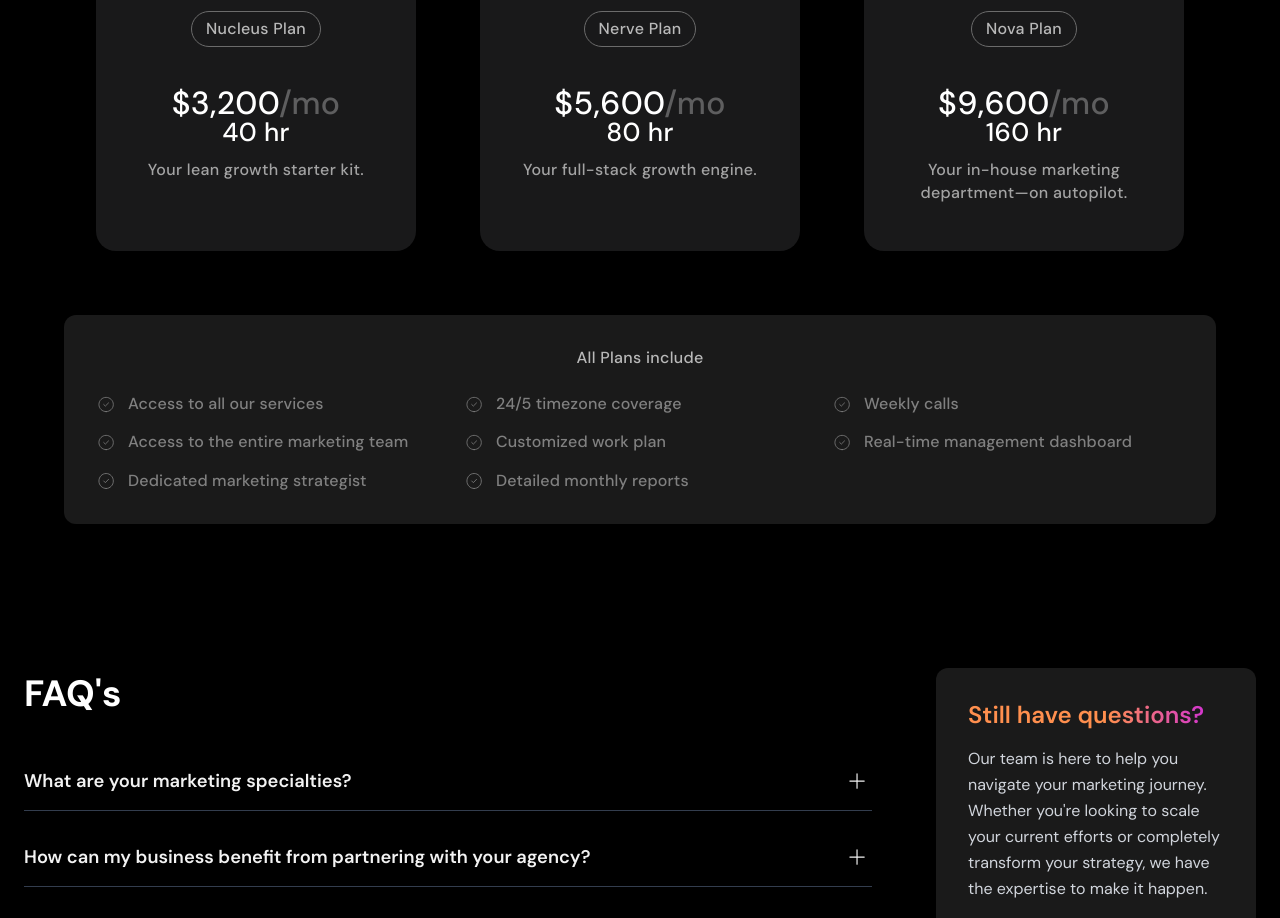
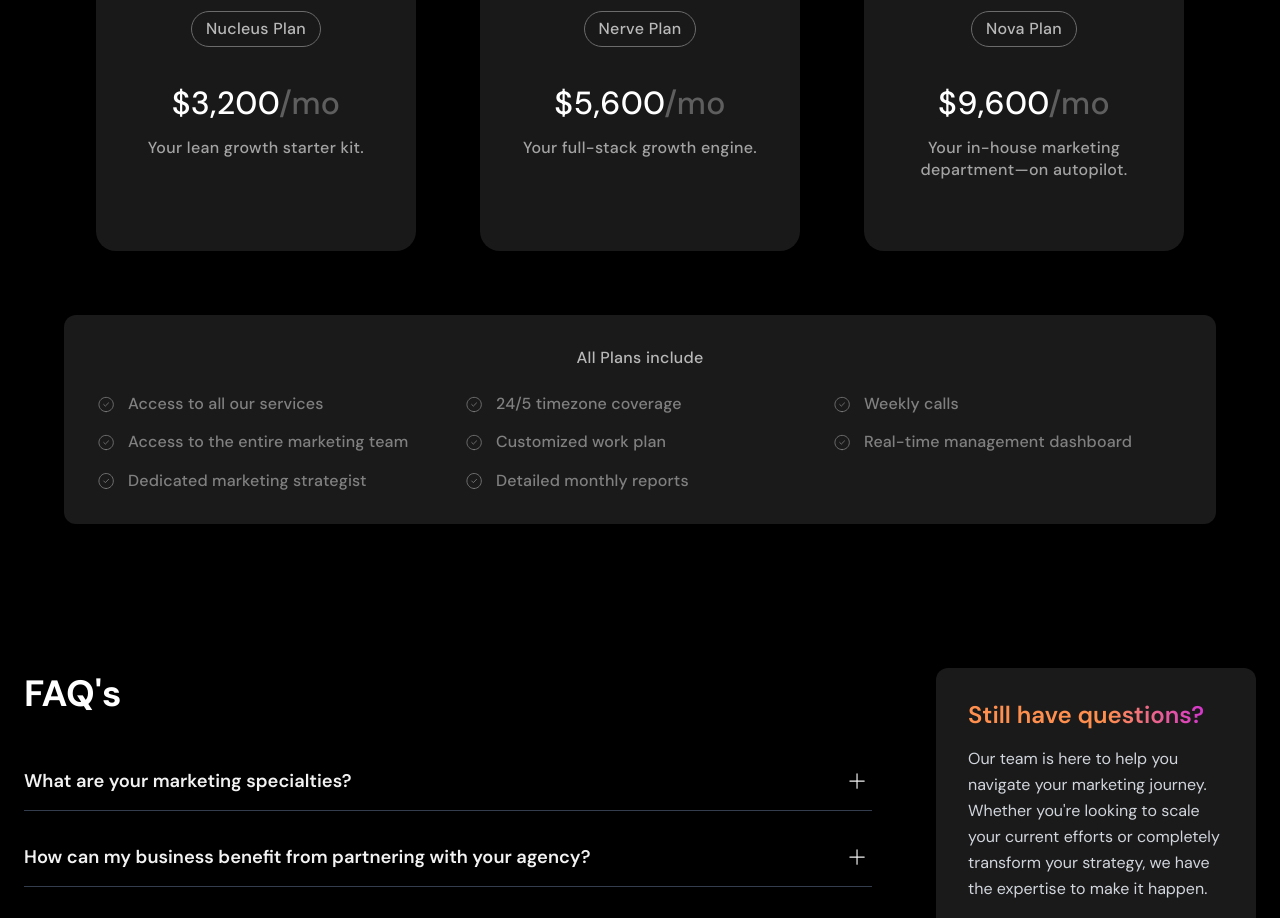
Before and after one commit to xbarbarika/consultingweb3, a Next.js app: page / in a window 1280 px wide. Shown: the part 5520-6438 px from the top of the page. Built offline with nearby package versions, Linux system fonts and the light colour scheme.

Commit message:
pricing changes

```diff
--- a/src/components/PricingPlans.tsx
+++ b/src/components/PricingPlans.tsx
@@ -5,21 +5,21 @@ const plans = [
   {
     name: 'Nucleus Plan',
     price: '$3,200',
-    hours: '40 hr',
+    //hours: '40 hr',
     description: 'Your lean growth starter kit.',
     highlight: false,
   },
   {
     name: 'Nerve Plan',
     price: '$5,600',
-    hours: '80 hr',
+    //
     description: 'Your full-stack growth engine.',
     highlight: true,
   },
   {
     name: 'Nova Plan',
     price: '$9,600',
-    hours: '160 hr',
+    //hours: '160 hr',
     description: 'Your in-house marketing department—on autopilot.',
     highlight: false,
   },
```
